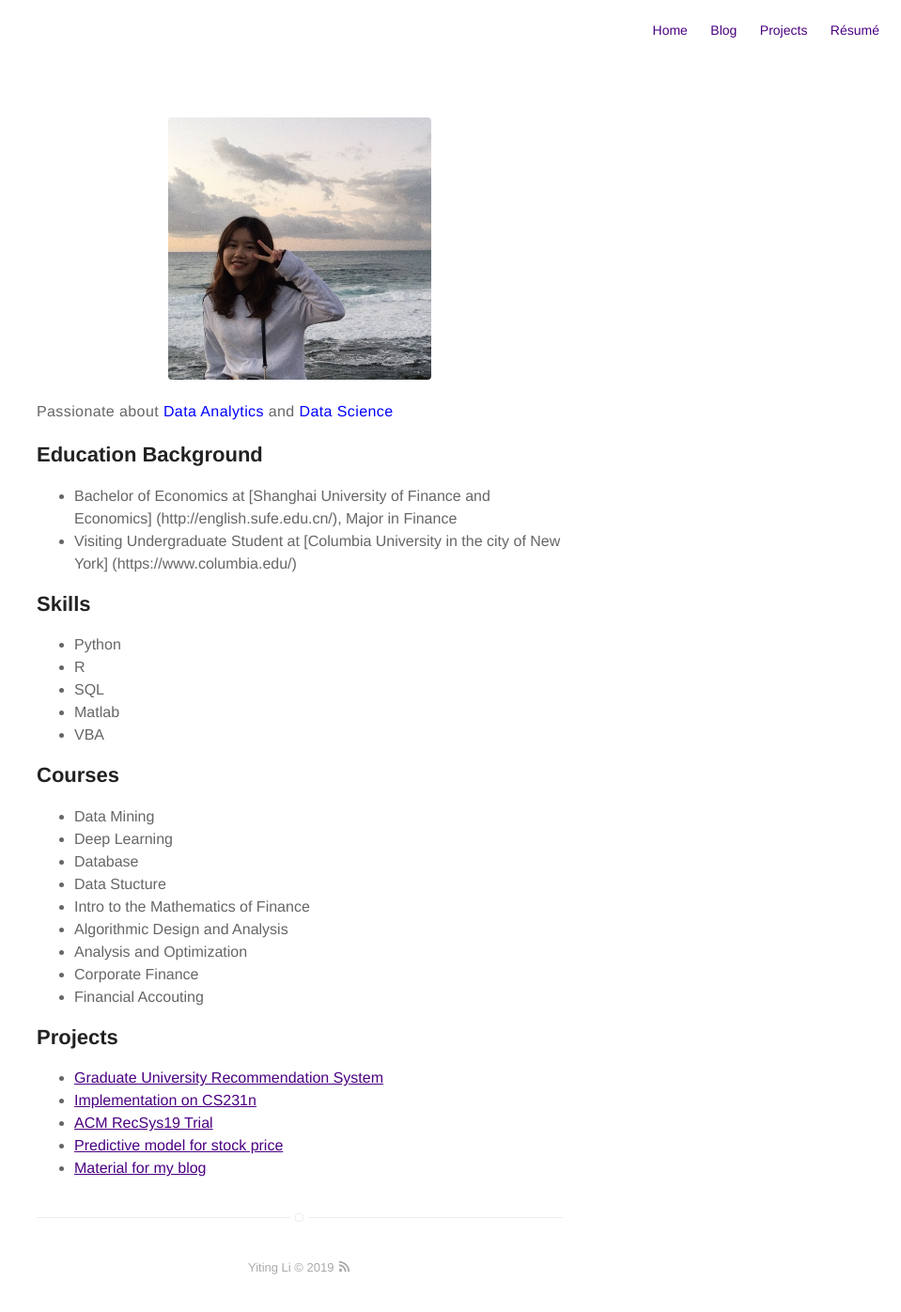
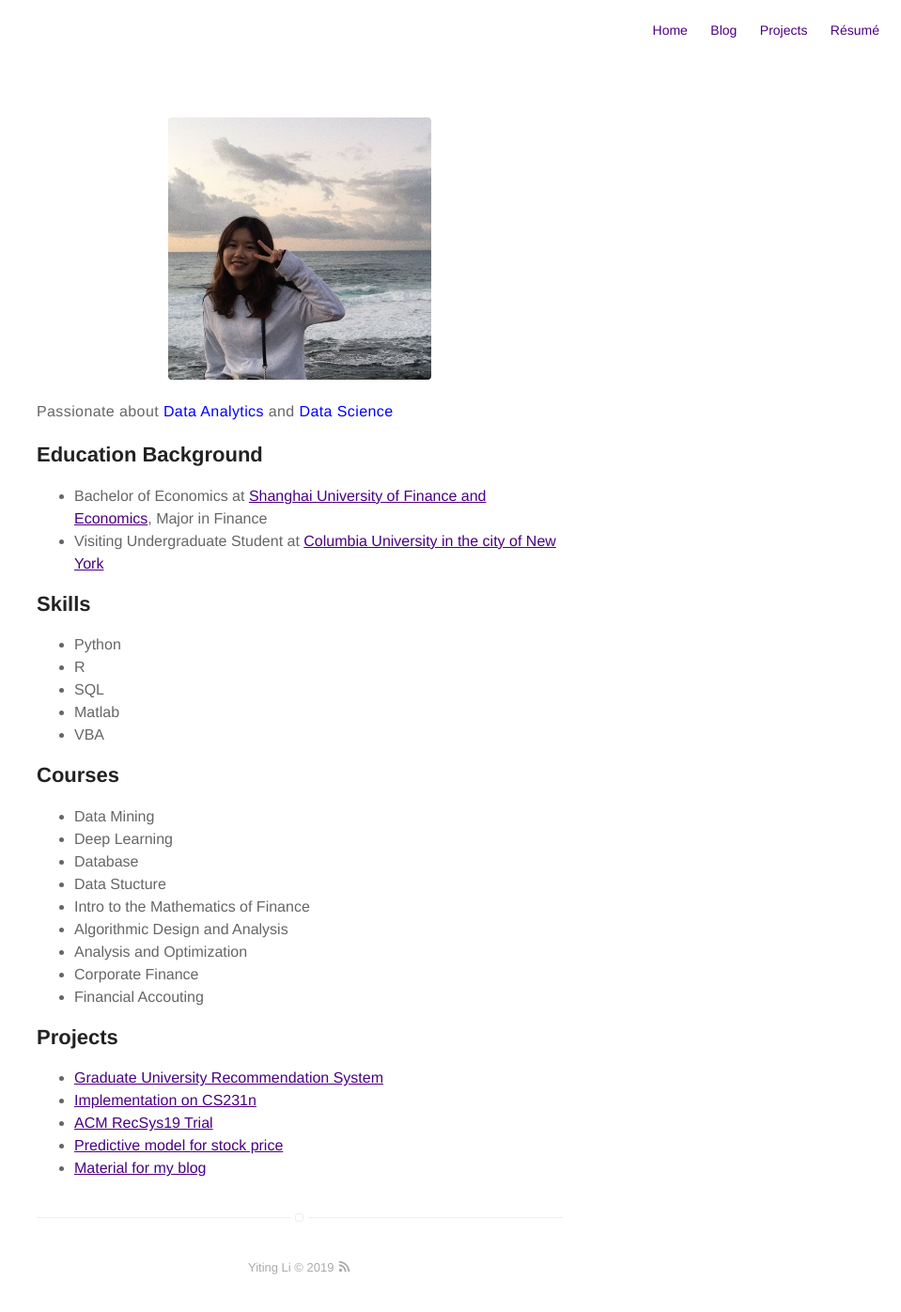
Before and after one commit to Hazel-Li/hazel-li.github.io, a Jekyll site: the page built from about.md, in a window 1280 px wide. Shown: the whole page at 94% size, without its empty margins (321-1280 px from the left). Built offline with Jekyll 4.4.1, drawn with Linux system fonts in a browser that asks for light colours; part of the change alters nothing that is shown.

Commit message:
Update about.md

```diff
--- a/about.md
+++ b/about.md
@@ -7,8 +7,8 @@ layout: page
 <p>Passionate about <span style="color:blue">Data Analytics</span> and <span style="color:blue">Data Science</span></p>
 <h2>Education Background</h2>
 <ul class="edu-history">
-	<li>Bachelor of Economics at [Shanghai University of Finance and Economics] (http://english.sufe.edu.cn/), Major in Finance</li>
-	<li>Visiting Undergraduate Student at [Columbia University in the city of New York] (https://www.columbia.edu/)</li>
+	<li>Bachelor of Economics at <a href="http://english.sufe.edu.cn/">Shanghai University of Finance and Economics</a>, Major in Finance</li>
+	<li>Visiting Undergraduate Student at <a href="https://www.columbia.edu/">Columbia University in the city of New York</a></li>
 </ul>
 
 <h2>Skills</h2>
```
